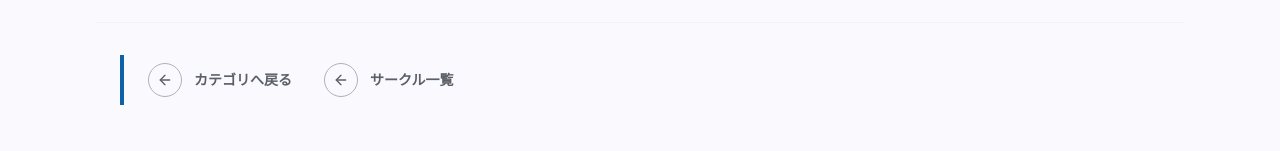
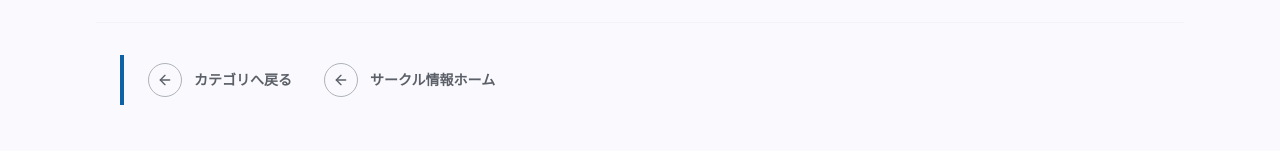
Before and after one commit to SkycToud/Strait, a Next.js app: page /clubs/volunteer/alpha in a window 1280 px wide. Shown: the part 2425-2576 px from the top of the page. Built offline with nearby package versions, Linux system fonts and the light colour scheme.

Commit message:
サークル情報ホームボタン追加

```diff
--- a/src/components/clubs/ClubDetailPage.tsx
+++ b/src/components/clubs/ClubDetailPage.tsx
@@ -767,13 +767,13 @@ export default function ClubDetailPage({ club, categorySlug }: ClubDetailPagePro
             <span>カテゴリへ戻る</span>
           </Link>
           <Link
-            href="/clubs/all"
+            href="/clubs"
             className="group flex items-center gap-3 text-sm font-bold text-on-surface-variant hover:text-primary transition-all"
           >
             <div className="p-2 rounded-full border border-outline-variant group-hover:bg-primary-container group-hover:border-primary transition-all">
               <ArrowLeft className="w-4 h-4" />
             </div>
-            <span>サークル一覧</span>
+            <span>サークル情報ホーム</span>
           </Link>
         </div>
 
```
